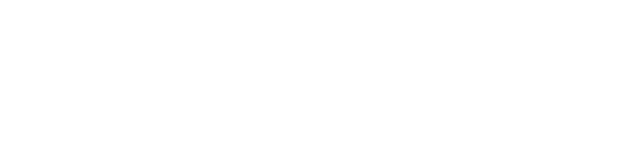
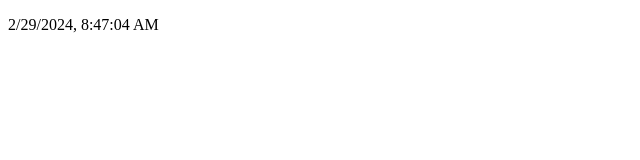
Before and after one commit to acciojob/clock-RishabhSingh4872962, a website: page main.html in a window 1280 px wide. Shown: the whole page, without its empty margins (0-640 px from the left). Drawn offline with Linux system fonts and the light colour scheme.

Commit message:
created a submission

```diff
--- a/main.html
+++ b/main.html
@@ -8,7 +8,10 @@
 
 <body>
 	<!-- the entire body must be written by student -->
-    <script type="text/javascript" src="./script.js">
+   <p id="timer">
+
+   </p>
+	<script type="text/javascript" src="./script.js">
 </script>
 
 </body>
--- a/script.js
+++ b/script.js
@@ -1 +1,7 @@
 //your JS code here. If required.
+const time=document.getElementById("timer");
+
+setInterval(()=>{
+	const date=new Date();
+	time.innerText=date.toLocaleString();
+},950)
```
